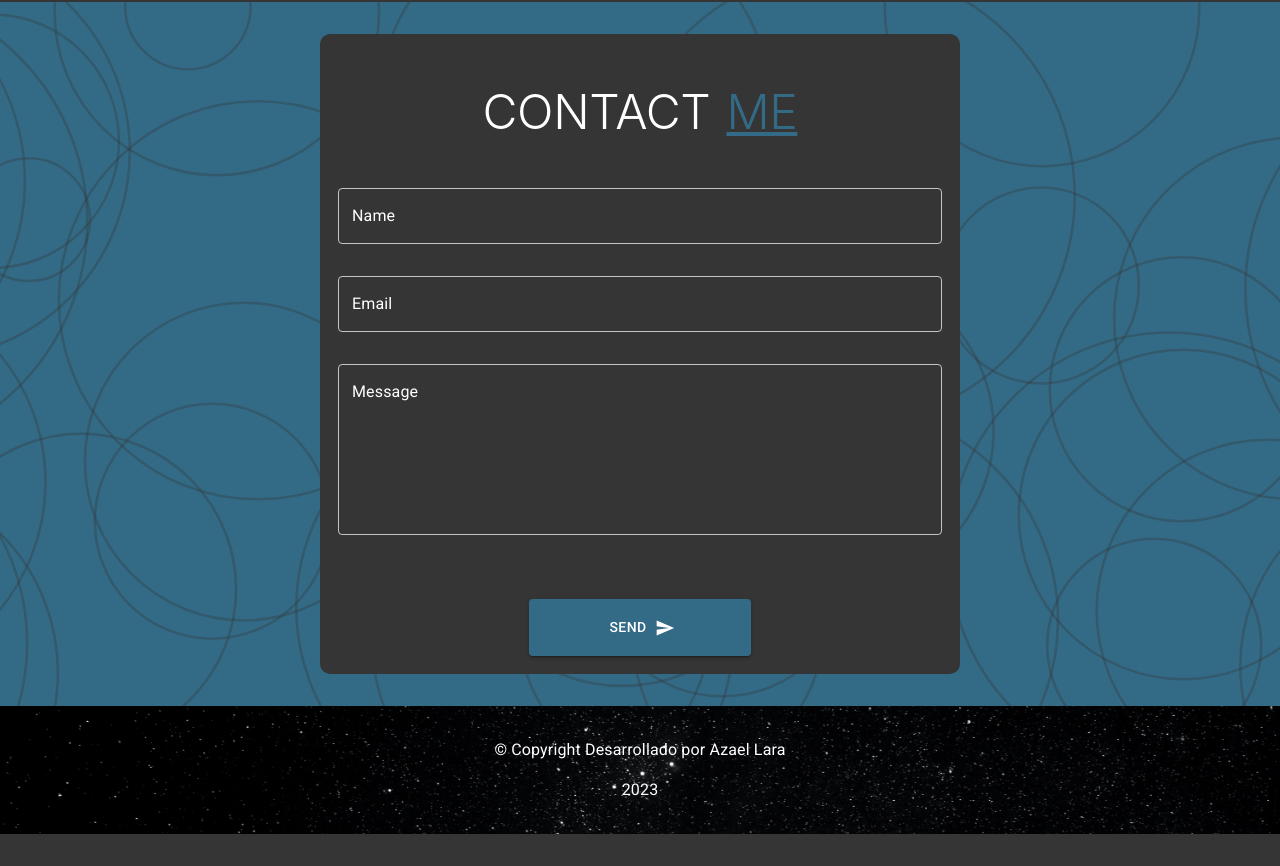
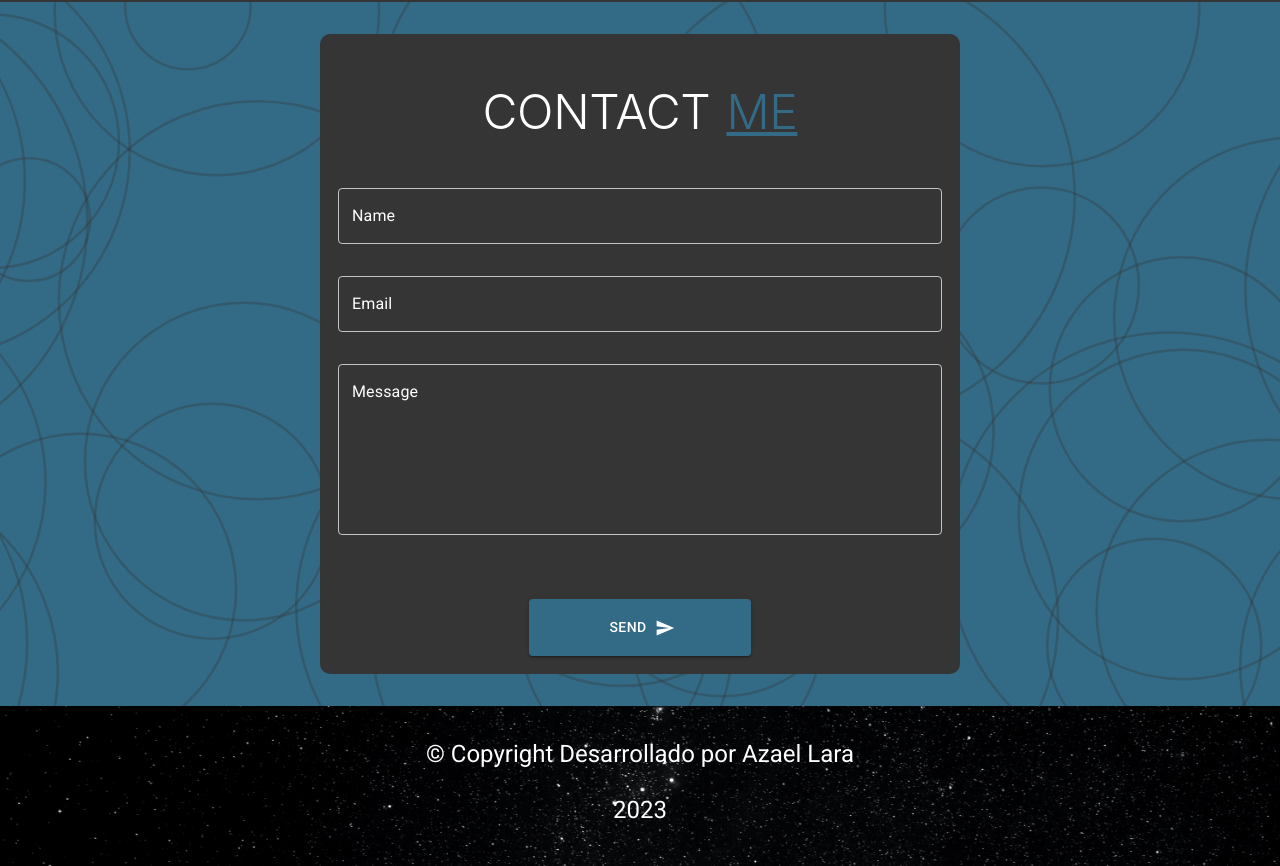
Before and after one commit to azaellara/Mi-portafolio-azael-lara, a React (Vite) app: page / in a window 1280 px wide. Shown: the part 2359-3225 px from the top of the page. Before the commit the page ends 3193 px from the top, so only its background shows below. Built offline with nearby package versions, Linux system fonts and the light colour scheme.

Commit message:
version 3.6

```diff
--- a/src/Components/Footer/Footer.jsx
+++ b/src/Components/Footer/Footer.jsx
@@ -23,10 +23,10 @@ const Footer = () => {
 
   return (
     <Contenedor>
-      <Typography level="h4" component="h1">
+      <Typography variant="h5">
         © Copyright Desarrollado por Azael Lara
       </Typography>
-      <Typography level="h4" component="h1">
+      <Typography variant="h5">
         <p>{añoActual}</p>
       </Typography>
     </Contenedor>
--- a/src/Components/Header/Header.jsx
+++ b/src/Components/Header/Header.jsx
@@ -22,9 +22,6 @@ const CV = styled("div")({
   top: "20px",
   right: "20px",
 });
-const Imagen = styled("div")({});
-
-const Caja = styled("div")({});
 
 const Redes = styled("div")({
   display: "flex",
@@ -59,10 +56,10 @@ const Header = () => {
         alignItems="center"
         justifyContent="center"
       >
-        <Imagen>
+        <div>
           <img src={perfil} />
-        </Imagen>
-        <Caja>
+        </div>
+        <div>
           <Typography
             variant="h1"
             fontSize={{ xs: "3rem", sm: "4rem", md: "6rem" }}
@@ -84,7 +81,6 @@ const Header = () => {
             >
               contact me
             </Button>
-
             <Enlace href="https://github.com/azaellara" target="_blank">
               <GitHubIcon fontSize="large" />
             </Enlace>
@@ -95,7 +91,7 @@ const Header = () => {
               <LinkedInIcon fontSize="large" />
             </Enlace>
           </Redes>
-        </Caja>
+        </div>
       </Stack>
     </Contenedor>
   );
```
